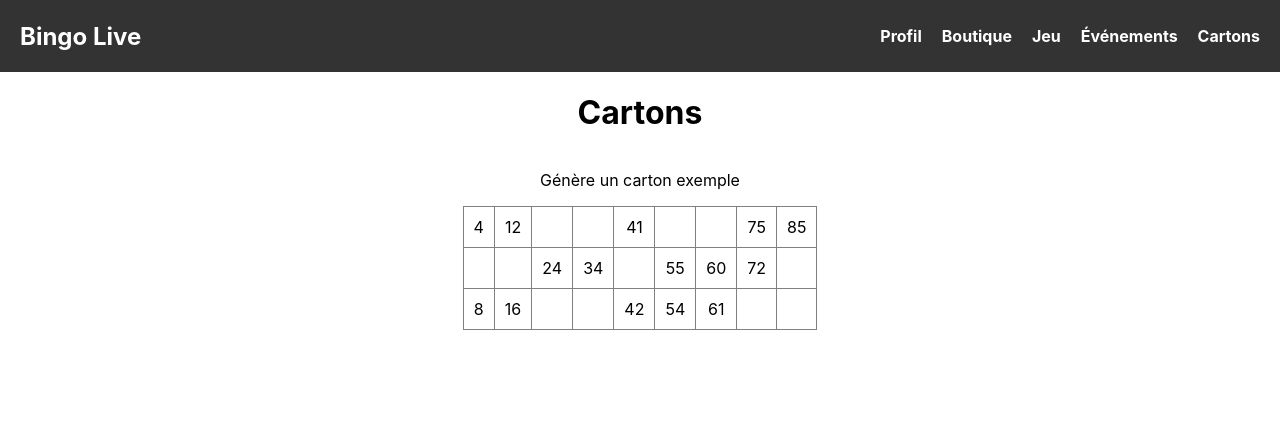
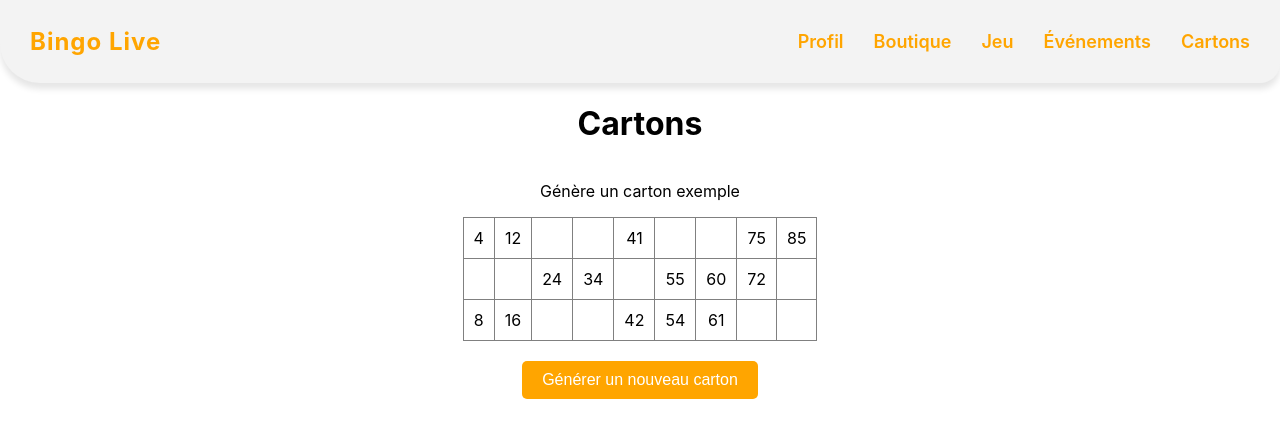
Before and after one commit to evanchr/bingolive, a React (Create React App) app: page /cartons in a window 1280 px wide. Shown: the top 438 px of the page. Built offline with nearby package versions, Linux system fonts and the light colour scheme.

Commit message:
Better navbar

```diff
--- a/src/components/navbar.css
+++ b/src/components/navbar.css
@@ -1,21 +1,30 @@
-/* src/components/Navbar.css */
+/* src/components/navbar.css */
 .navbar {
   display: flex;
   justify-content: space-between;
   align-items: center;
-    background-color: #333;
-    padding: 10px 20px;
+  background-color: #f3f3f3;
+  padding: 15px 30px;
+  box-shadow: 0 6px 6px rgba(0, 0, 0, 0.1); /* Modern shadow effect */
+  border-bottom-left-radius: 40px; /* Rounded lower left corner */
+  border-bottom-right-radius: 20px; /* Rounded lower right corner */
+  position: sticky;
+  top: 0;
+  z-index: 100;
 }
 
 .navbar-brand h2 {
-    color: white;
+  color: orange;
   margin: 0;
+  font-size: 24px;
+  font-weight: bold;
+  letter-spacing: 1px;
 }
 
 .navbar-links {
   list-style: none;
   display: flex;
-    gap: 20px;
+  gap: 30px;
 }
 
 .navbar-links li {
@@ -23,13 +32,45 @@
 }
 
 .navbar-links a {
-    color: white;
+  color: orange;
   text-decoration: none;
-    font-size: 16px;
-    font-weight: bold;
-    transition: color 0.3s ease;
+  font-size: 18px;
+  font-weight: 600;
+  transition: color 0.3s ease, border-bottom 0.3s ease;
+  padding-bottom: 5px;
+  position: relative;
 }
 
 .navbar-links a:hover {
-    color: #ffcc00;
+  color: #ff8c00;
 }
+
+.navbar-links a::after {
+  content: '';
+  display: block;
+  width: 100%;
+  height: 2px;
+  background-color: orange;
+  position: absolute;
+  bottom: 0;
+  left: 0;
+  transform: scaleX(0);
+  transition: transform 0.3s ease;
+}
+
+.navbar-links a:hover::after {
+  transform: scaleX(1);
+}
+
+@media (max-width: 768px) {
+  .navbar {
+    flex-direction: column;
+    padding: 10px 20px;
+  }
+
+  .navbar-links {
+    flex-direction: column;
+    align-items: center;
+    gap: 15px;
+  }
+}
--- a/src/pages/Cartons.js
+++ b/src/pages/Cartons.js
@@ -1,13 +1,24 @@
 // src/pages/Cartons.js
-import React from 'react';
+import React, { useState } from 'react';
 import Carton from '../components/cartons';
 
 function Cartons() {
+  const [cartonKey, setCartonKey] = useState(0);
+
+  const nouveauCarton = () => {
+    setCartonKey(cartonKey + 1); // Update the key to re-render the Carton component
+  };
+
   return (
-    <div style={{ display: 'flex', flexDirection: 'column', alignItems: 'center',  }}>
+    <div style={{ display: 'flex', flexDirection: 'column', alignItems: 'center' }}>
       <h1>Cartons</h1>
       <p>Génère un carton exemple</p>
-      <Carton />
+
+      {/* Render the Carton component */}
+      <Carton key={cartonKey} />
+      <button onClick={nouveauCarton} style={{ marginTop: '20px', padding: '10px 20px', fontSize: '16px', backgroundColor: 'orange', color: 'white', border: 'none', borderRadius: '5px', cursor: 'pointer' }}>
+        Générer un nouveau carton
+      </button>
     </div>
   );
 }
```
Lines whose indentation alone changed are shown as unchanged.
